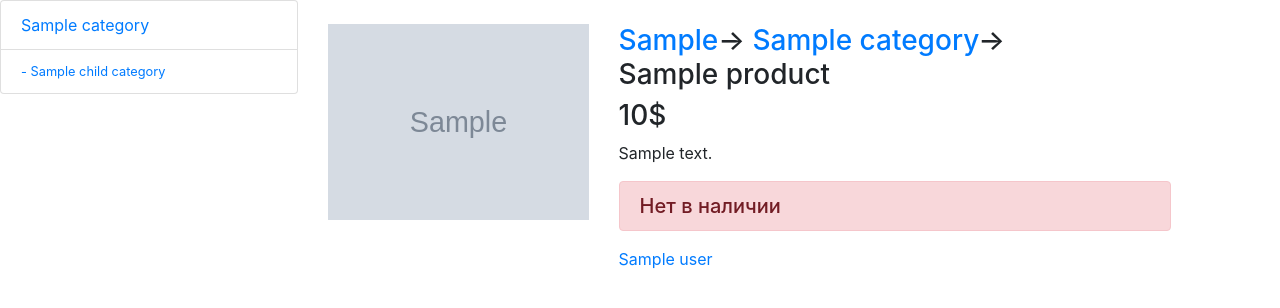
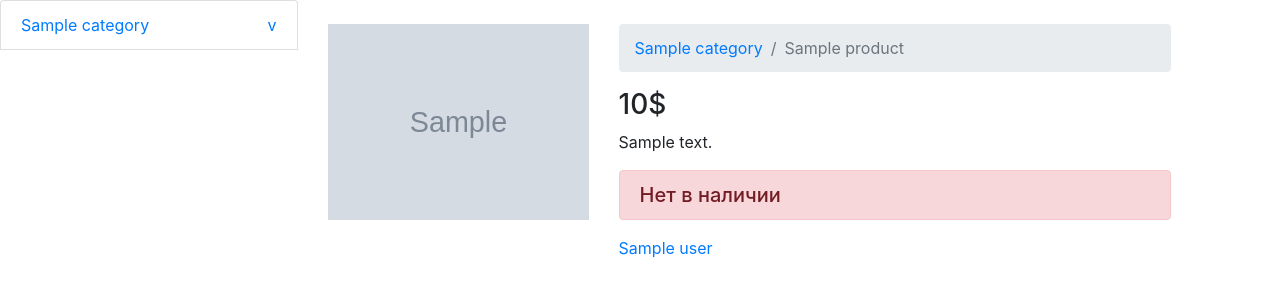
Before and after one commit to Amankaium/techshop, a Django app: template product/templates/product/product.html in a window 1280 px wide. Shown: the part 56-364 px from the top of the page. Run offline with Django 3.2, Linux system fonts and the light colour scheme; the template is opened without the code that fills it: most values are stand-ins (such as "Sample title", 1, 10 or a date in 2020); grey boxes marked "Sample" are stand-in pictures; some libraries are stand-ins or nearby versions.

Commit message:
recursive category

```diff
--- a/core/templates/base.html
+++ b/core/templates/base.html
@@ -61,26 +61,7 @@
         <div class="col-lg-3 col-md-2">
           <div class="list-group">
             {% for category in categories %}
-              <a
-                href="{% url 'category' category.id %}"
-                class="list-group-item
-                  {% if category.id == category_pk %}
-                    list-group-item-info
-                  {% endif %}
-                ">
-                {{ category.name }}
-              </a>
-              {% for child_category in category.child_category.all %}
-                <a
-                  href="{% url 'category' child_category.id %}"
-                  class="list-group-item small
-                    {% if child_category.id == category_pk %}
-                      list-group-item-info
-                    {% endif %}
-                  ">
-                  - {{ child_category.name }}
-                </a>
-              {% endfor %}
+              {% include "includes/category.html" %}
             {% endfor %}
           </div>
         </div>
--- /dev/null
+++ b/core/templates/includes/category.html
@@ -0,0 +1,20 @@
+
+<div
+
+    class="list-group-item d-flex justify-content-between
+        {% if category.id == category_pk %}
+        list-group-item-info
+        {% endif %}
+    ">
+    <a href="{% url 'category' category.id %}">{{ category.name }}</a>
+    {% if category.child_category.count %}
+    <a href="#collapse{{ category.id }}" data-toggle="collapse"> v </a>
+</div>
+<div id="collapse{{ category.id }}" class="collapse">
+{% for category in category.child_category.all %}
+    {% include 'includes/category.html' %}
+{% endfor %}
+</div>
+{% else %}
+</div>
+{% endif %}
--- /dev/null
+++ b/product/templates/product/breadcrumbs.html
@@ -0,0 +1,6 @@
+{% trans product.category as category %}
+{% if category.parent_category %}
+    {% include 'includes/breadcrumbs' %}
+{% endif %}
+<a href="{% url 'category' product.category.id %}">{{ product.category }}</a>->
+<br>
--- a/product/templates/product/product.html
+++ b/product/templates/product/product.html
@@ -8,16 +8,21 @@
         </div>
     {% endif %}
     <div class="col-lg-8 col-md-6 col-sm-12">
-        <h3>
-            {% if product.category  %}
-                {% if product.category.parent_category %}
-                    <a href="{% url 'category' product.category.parent_category.id %}">{{ product.category.parent_category }}</a>->
-                {% endif %}
-                <a href="{% url 'category' product.category.id %}">{{ product.category }}</a>->
-                <br>
-            {% endif %}
-            {{ product }}
-        </h3>
+
+        <nav aria-label="breadcrumb">
+            <ol class="breadcrumb">
+                {% for category in breadcrumbs %}
+                    <li class="breadcrumb-item">
+                        <a href="{% url 'category' category.id %}">
+                            {{ category.name }}
+                        </a>
+                    </li>
+                {% endfor %}
+                <li class="breadcrumb-item active" aria-current="page">{{ product }}</li>
+            </ol>
+        </nav>
+
+
         <h3>{{ product.price }}$</h3>
 
         <div>{{ product.description|linebreaks }}</div>
--- a/product/urls.py
+++ b/product/urls.py
@@ -6,6 +6,7 @@ urlpatterns = [
     path("all/", products, name="products"),
     path("category/<int:pk>/", category, name="category"),
     path("category/create/", CategeryCreate.as_view(), name="category-create"),
+    path("product_function/<int:id>/", product, name="product_function"),
     path("<int:pk>/", ProductDetailView.as_view(), name="product"),
     path("create/", ProductCreateView.as_view(), name="product-create"),
     path("create-few/", create_few, name="product-create-few"),
```
Also changed, not shown: product/views.py (+27 -9 lines), 1 other file.
